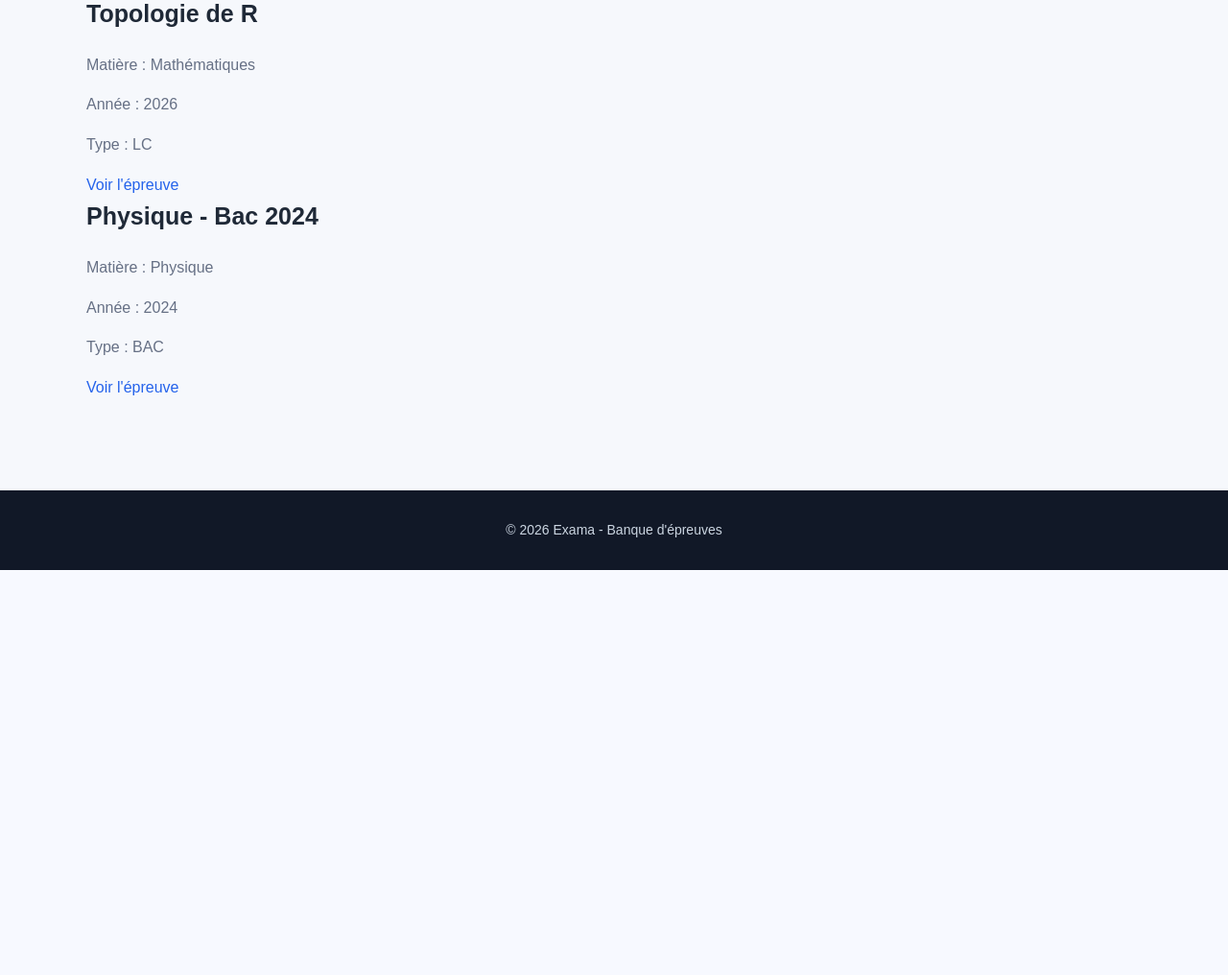
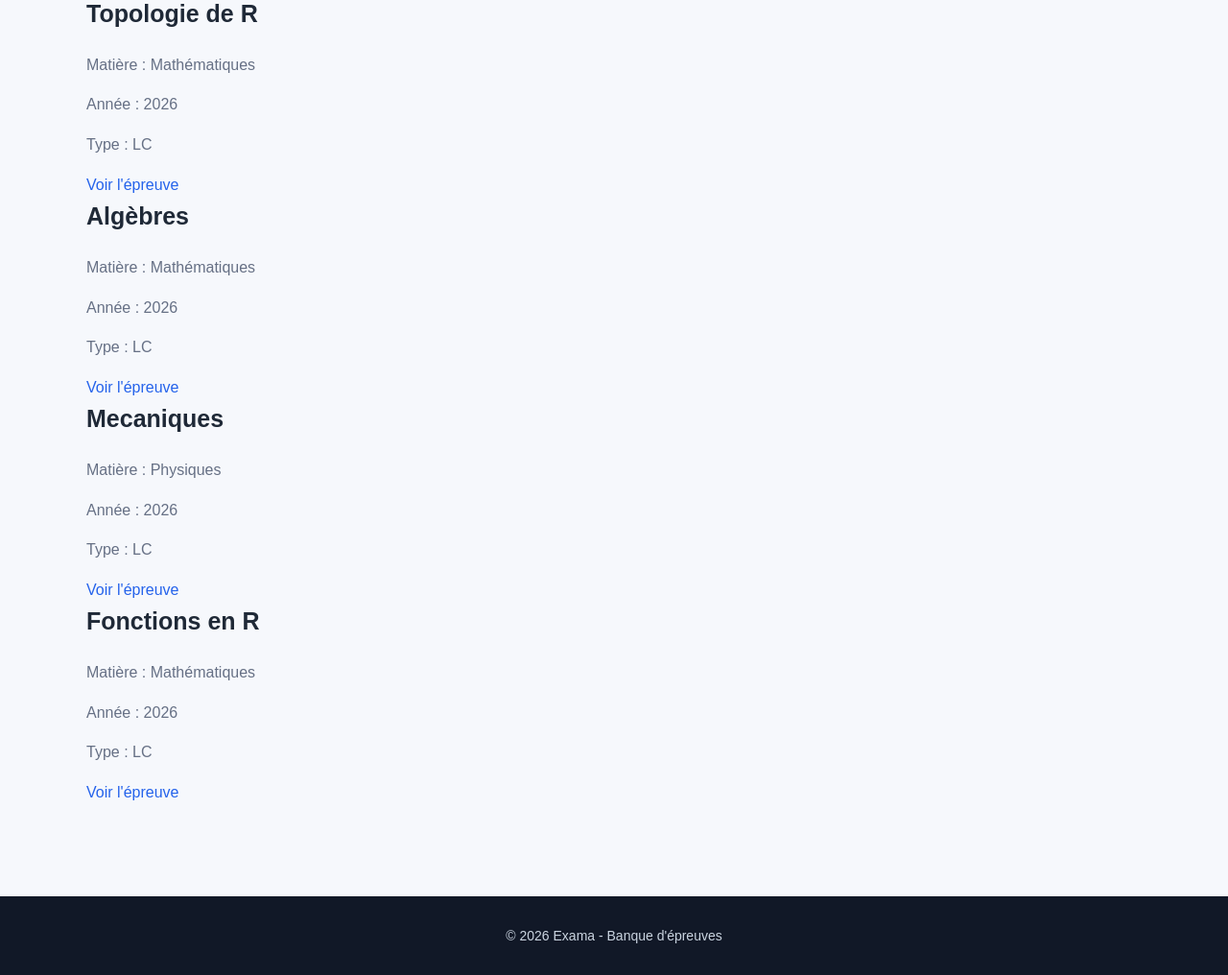
Before and after one commit to Mirix-sudo/Exama, a Django app: page /epreuves/ in a window 1280 px wide. Shown: the part 254-1270 px from the top of the page at 96% size. Before the commit the page ends 848 px from the top, so only its background shows below. Run offline with Django 5.2, Linux system fonts and the light colour scheme.

```diff
--- a/templates/epreuves.html
+++ b/templates/epreuves.html
@@ -1,8 +1,9 @@
 {% extends "base.html" %}
+{% load static %}
 
 {% block title %}
 Épreuves - Exama
-{% endblock %}
+{% endblock title %}
 
 {% block content %}
 
@@ -51,15 +52,40 @@
 
 
 <div>
-    <h2>Physique - Bac 2024</h2>
+    <h2>Algèbres</h2>
 
-    <p>Matière : Physique</p>
-    <p>Année : 2024</p>
-    <p>Type : BAC</p>
+    <p>Matière : Mathématiques</p>
+    <p>Année : 2026</p>
+    <p>Type : LC</p>
 
     <a href="/epreuves/2/">
         Voir l'épreuve
     </a>
 </div>
 
-{% endblock %}
+<div>
+    <h2>Mecaniques</h2>
+
+    <p>Matière : Physiques</p>
+    <p>Année : 2026</p>
+    <p>Type : LC</p>
+
+    <a href="/epreuves/3/">
+        Voir l'épreuve
+    </a>
+</div>
+
+<div>
+    <h2>Fonctions en R</h2>
+
+    <p>Matière : Mathématiques</p>
+    <p>Année : 2026</p>
+    <p>Type : LC</p>
+
+    <a href="/epreuves/4/">
+        Voir l'épreuve
+    </a>
+</div>
+
+
+{% endblock content %}
--- a/templates/home.html
+++ b/templates/home.html
@@ -1,4 +1,5 @@
 {% extends "base.html" %}
+{% load static %}
 
 {% block title %}
 Accueil - Exama
```
Also changed, not shown: templates/epreuves_details.html (+7 -6 lines).
